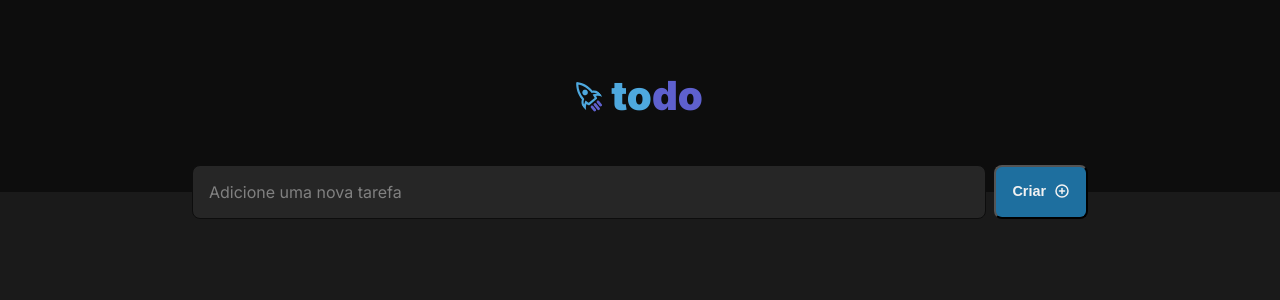
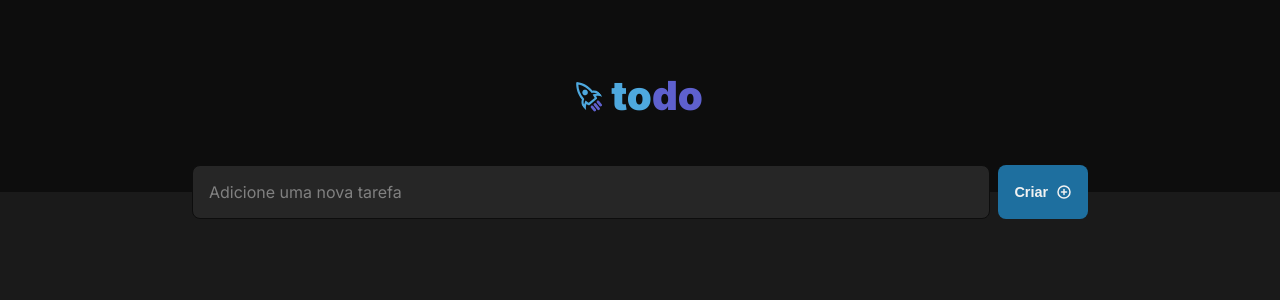
Before and after one commit to IvGomes/ignite-rs-todolist, a React (Vite) app: page / in a window 1280 px wide. Shown: the top 300 px of the page. Built offline with nearby package versions, Linux system fonts and the light colour scheme.

Commit message:
adjustments in style button

```diff
--- a/src/components/CreateButton.module.css
+++ b/src/components/CreateButton.module.css
@@ -5,9 +5,11 @@
     background-color: var(--blue-dark);
     padding: 1rem;
     border-radius: var(--border-radius);
+    align-items: center;
     font-size: var(--text-md);
     font-weight: bold;
     cursor: pointer;
+    border: none;
 }
 
 .box:hover {
--- a/src/global.css
+++ b/src/global.css
@@ -50,6 +50,7 @@ input {
 main {
   max-width: 1440px;
   margin: 0 auto;
+  border: none
 }
 
 :focus {
```
